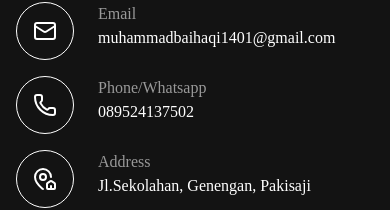
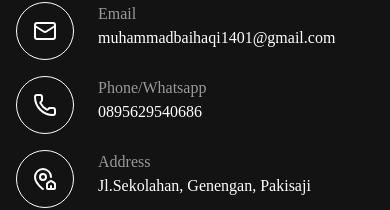
Before and after one commit to Haqi25/react-portfolio, a React (Vite) app: page / in a window 390 px wide. Shown: the part 8276-8486 px from the top of the page. Built offline with nearby package versions, Linux system fonts and the light colour scheme.

Commit message:
update contact information: change phone number in footer and WhatsApp button

```diff
--- a/src/layouts/findme.tsx
+++ b/src/layouts/findme.tsx
@@ -33,7 +33,7 @@ function FindMe(){
         <div className="container flex lg:justify-end justify-center space-x-7 slide-in-left ">
             <p className="text-white font-[Poppins] lg:text-[20px] text-[12px]">Find Me On</p>
  <a href="https://github.com/Haqi25" className="text-[#7456FF] hover:text-[#7556ff5e] lg:text-[20px] transition duration-300 ease-in-out cursor-pointer"><FaGithub size={23} /></a>
- <a href="https://wa.me/6289524137502" className="text-[#7456FF] hover:text-[#7556ff5e]  transition duration-300 ease-in-out cursor-pointer"><FaInstagram size={23} /></a>
+ <a href="https://wa.me/62895629540686" className="text-[#7456FF] hover:text-[#7556ff5e]  transition duration-300 ease-in-out cursor-pointer"><FaInstagram size={23} /></a>
  <a href="" className="text-[#7456FF] hover:text-[#7556ff5e]  transition duration-300 ease-in-out cursor-pointer"><FaWhatsapp size={23} /></a>
  <a className="text-[#7456FF] hover:text-[#7556ff5e]  transition duration-300 ease-in-out cursor-pointer"><FaLinkedin size={23} /></a>
         </div>
--- a/src/layouts/footer.tsx
+++ b/src/layouts/footer.tsx
@@ -22,7 +22,7 @@ function footer(){
                             <a className='text-white border border-[#ffff] rounded-full  py-4 px-4  '><Phone/></a>
                             <div className='flex flex-col ml-4'>
                                 <a className='text-[#999999] font-[Poppins]'>Phone/Whatsapp</a>
-                                 <a className='text-white font-[Poppins] text-[16px]'>089524137502</a>
+                                 <a className='text-white font-[Poppins] text-[16px]'>0895629540686</a>
                             </div>
 
 
--- a/src/layouts/whatsapp-button.tsx
+++ b/src/layouts/whatsapp-button.tsx
@@ -5,7 +5,7 @@ export default function Whatsapp() {
  return (
    <div>
      <FloatingWhatsApp
-       phoneNumber="+6289524137502"
+       phoneNumber="+62895629540686"
        accountName="Hawi"
        avatar="/src/assets/profile.webp"
        statusMessage="Typically replies within 1 hour"
```
